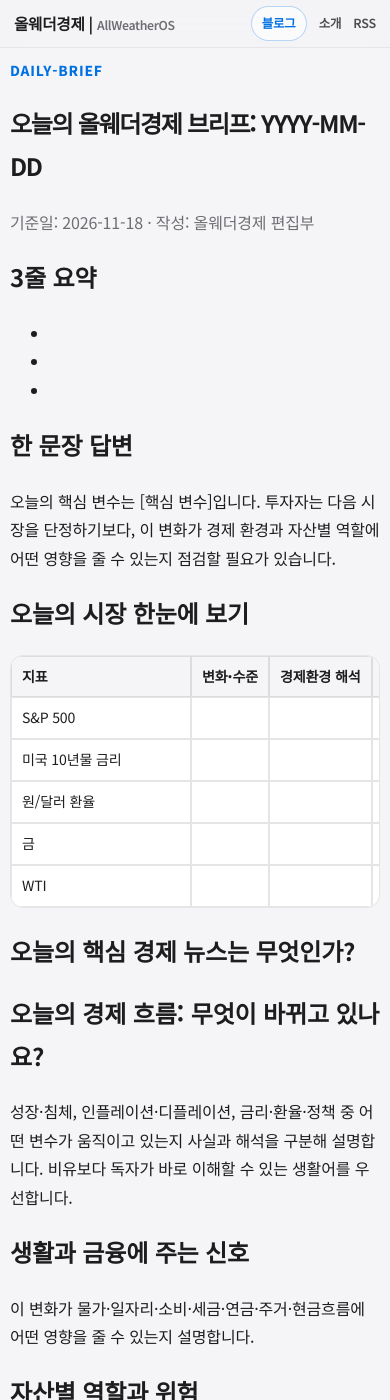
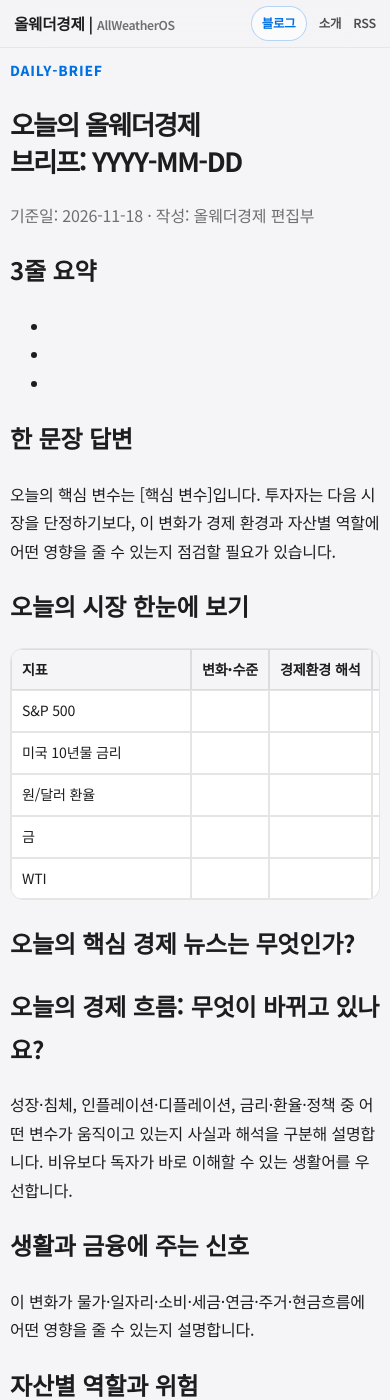
Before and after one commit to ai4tenlab/allweatheros, a Jekyll site: the page built from templates/daily-brief-template.md, in a window 390 px wide and 1400 px high. Built offline with Jekyll 4.4.1, drawn with Linux system fonts in a browser that asks for light colours.

Commit message:
fix: preserve Korean words in mobile article headings

```diff
--- a/assets/css/style.css
+++ b/assets/css/style.css
@@ -204,6 +204,7 @@ pre { background: #f5f5f7; padding: 16px; border-radius: 14px; overflow: auto; }
   .principles div, .card, .post-card, .post-item { border-radius: 24px; padding: 22px; }
   #latest > h2, .section > h2 { font-size: 2.1rem; }
   .post-content { padding: 22px 14px; border-radius: 22px; }
+  .post > header h1 { font-size: clamp(1.6rem, 6.8vw, 1.9rem); line-height: 1.4; word-break: keep-all; overflow-wrap: break-word; text-wrap: balance; }
   .post-content h2 { font-size: 1.28rem; line-height: 1.35; margin-top: 1.6rem; }
   .post-content h3 { font-size: 1.08rem; line-height: 1.45; }
   .post-content p, .post-content li { font-size: 1rem; line-height: 1.8; }
```
